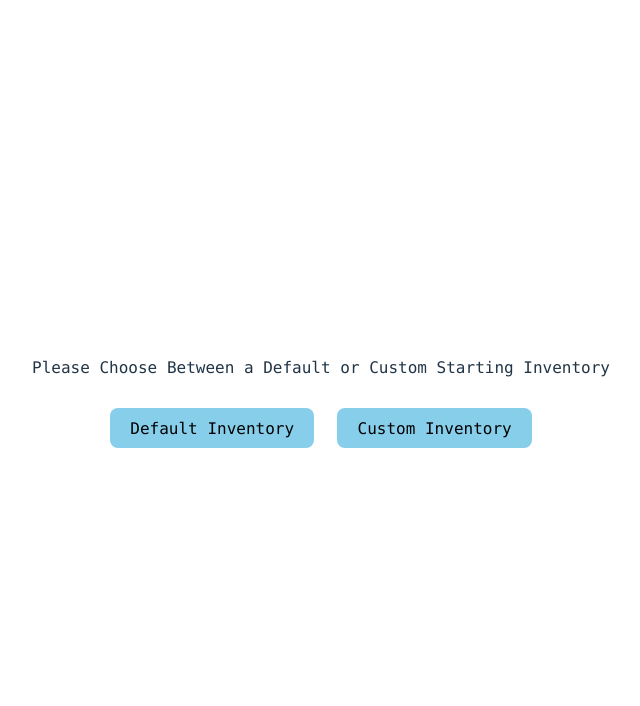
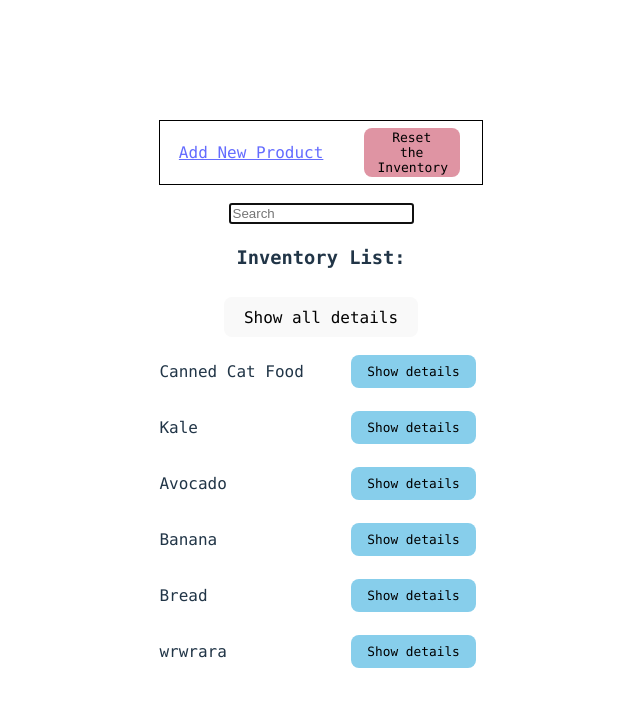
Before and after one commit to Michael01155D/web-inventory-manager, a React (Vite) app: page / in a window 1280 px wide. Shown: the top 706 px of the page, without its empty margins (319-959 px from the left). Built offline with nearby package versions, Linux system fonts and the light colour scheme; data requests are answered from the project's data file.

Commit message:
begin working on fixing add product in NewProductPage

```diff
--- a/db.json
+++ b/db.json
@@ -1,3 +1,40 @@
 {
-  "products": []
+  "products": [
+    {
+      "id": "9508",
+      "name": "Canned Cat Food",
+      "stock": 441,
+      "serialCode": "n5G1H5K4A4n2"
+    },
+    {
+      "id": "5c4e",
+      "name": "Kale",
+      "stock": 579,
+      "serialCode": "B4q1x5u7X5f3"
+    },
+    {
+      "id": "2234",
+      "name": "Avocado",
+      "stock": 327,
+      "serialCode": "N2P0Q7A2Y2M6"
+    },
+    {
+      "id": "1598",
+      "name": "Banana",
+      "stock": 611,
+      "serialCode": "R3r4b4T6I2J5"
+    },
+    {
+      "id": "1807",
+      "name": "Bread",
+      "stock": 468,
+      "serialCode": "M6X6G1O6Z4C4"
+    },
+    {
+      "id": "d226",
+      "name": "wrwrara",
+      "stock": 0,
+      "serialCode": "C2c1T1K1H5s1"
+    }
+  ]
 }
--- a/src/components/NewProductPage.jsx
+++ b/src/components/NewProductPage.jsx
@@ -2,7 +2,8 @@
 import DisplayMessage, { toggleMessage } from "./DisplayMessage";
 import { Link } from "react-router-dom";
 import "../styles/NewProductPage.css";
-import "../styles/Button.css"
+import "../styles/Button.css";
+import { addProduct } from "../../backend";
 
 const NewProductPage = ({inventory}) => {
     const [productName, setProductName] = useState("");
@@ -10,14 +11,14 @@
     const [displayMsg, setDisplayMsg] = useState("");
     const [isError, setIsError] = useState(false);
 
-    const addNewProduct = (e) => {
+    const addNewProduct = async (e) => {
         e.preventDefault();
         if (inventory.map(product => product.name).includes(productName)) {
             setIsError(true);
             setDisplayMsg(`Error: ${productName} is already in the Inventory!`);
         } else {
             const newProduct = { name: productName, stock: productStock}
-            inventory.addProduct(newProduct);
+            await addProduct(newProduct);
             setDisplayMsg(`${productName} added to the Inventory!`)
         }
         toggleMessage(setIsError, setDisplayMsg);
```
